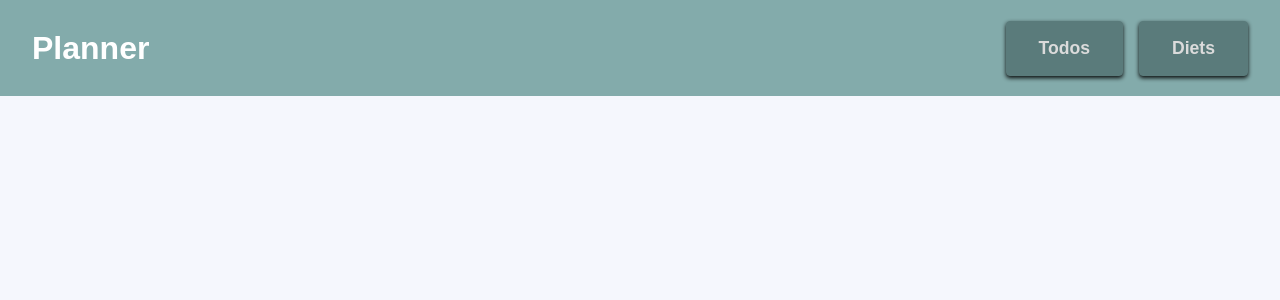
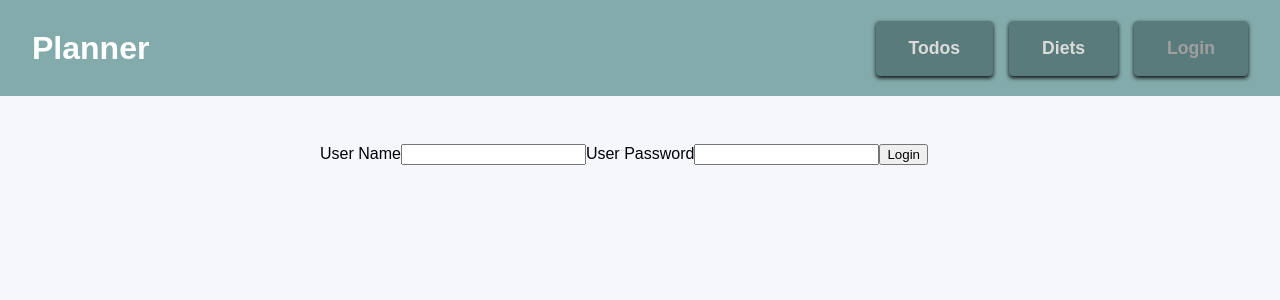
Before and after one commit to jeehee1/todos-react-app, a React (Create React App) app: page /auth in a window 1280 px wide. Before the commit this address had no page. Shown: the top 300 px of the page. Built offline with nearby package versions, Linux system fonts and the light colour scheme; the HTML template or start-up script is replaced by a standard one.

Commit message:
add auth router in app component

```diff
--- a/src/App.js
+++ b/src/App.js
@@ -2,6 +2,7 @@ import Todos from "./pages/Todos";
 import { Route, Routes } from "react-router-dom";
 import Layout from "./components/layout/Layout";
 import Diet from "./pages/Diet";
+import Auth from "./pages/Auth";
 
 function App() {
   return (
@@ -9,6 +10,7 @@ function App() {
       <Routes>
         <Route path="/todos" element={<Todos />} />
         <Route path="/diets" element={<Diet />} />
+        <Route path="/auth" element={<Auth />} />
       </Routes>
     </Layout>
   );
--- a/src/components/layout/MainNavigation.js
+++ b/src/components/layout/MainNavigation.js
@@ -1,5 +1,5 @@
-import { Link, NavLink } from 'react-router-dom';
-import classes from './MainNavigation.module.css'
+import { Link, NavLink } from "react-router-dom";
+import classes from "./MainNavigation.module.css";
 
 const MainNavigation = () => {
   return (
@@ -8,15 +8,39 @@ const MainNavigation = () => {
       <nav className={classes.nav}>
         <ul className={classes.menu}>
           <li>
-                        <NavLink to='/todos' className={({isActive}) => isActive? classes.active: undefined}>Todos</NavLink>
+            <NavLink
+              to="/todos"
+              className={({ isActive }) =>
+                isActive ? classes.active : undefined
+              }
+            >
+              Todos
+            </NavLink>
           </li>
           <li>
-                        <NavLink to='/diets' className={({isActive}) => isActive? classes.active: undefined}>Diets</NavLink>
+            <NavLink
+              to="/diets"
+              className={({ isActive }) =>
+                isActive ? classes.active : undefined
+              }
+            >
+              Diets
+            </NavLink>
+          </li>
+          <li>
+            <NavLink
+              to="/auth"
+              className={({ isActive }) =>
+                isActive ? classes.active : undefined
+              }
+            >
+              Login
+            </NavLink>
           </li>
         </ul>
       </nav>
     </header>
-    )
-}
+  );
+};
 
 export default MainNavigation;
--- /dev/null
+++ b/src/pages/Auth.js
@@ -0,0 +1,13 @@
+const Auth = () => {
+  return (
+    <form>
+      <label>User Name</label>
+      <input type="text" />
+      <label>User Password</label>
+      <input type="password" />
+      <button>Login</button>
+    </form>
+  );
+};
+
+export default Auth;
```
Lines whose indentation alone changed are shown as unchanged.
